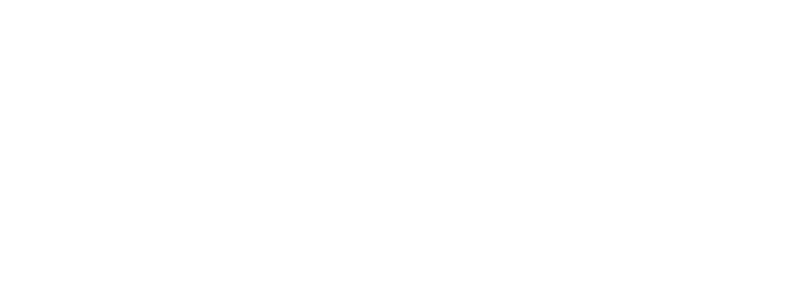
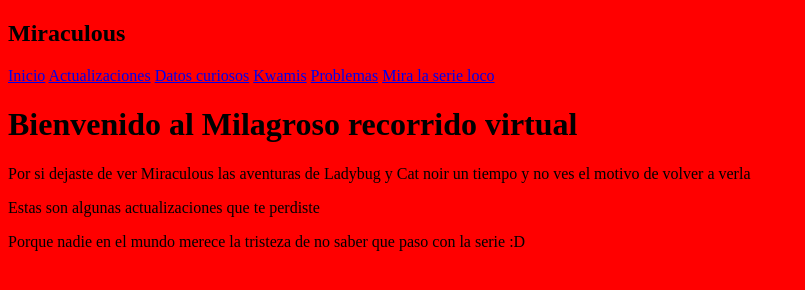
Before and after one commit to Naranjaovo/Recorrido-Virtual-, a plain HTML site: page index.html in a window 1280 px wide. Shown: the whole page, without its empty margins (0-805 px from the left). Drawn offline with Linux system fonts and the light colour scheme.

Commit message:
Vamos bien

```diff
--- /dev/null
+++ b/estilo.css
@@ -0,0 +1,4 @@
+body {
+background-color: red
+
+}
--- a/index.html
+++ b/index.html
@@ -3,9 +3,33 @@
 <head>
     <meta charset="UTF-8">
     <meta name="viewport" content="width=device-width, initial-scale=1.0">
-    <title>Document</title>
+    <title>El milagroso recorrido virtual</title>
+    <link rel="stylesheet" href="estilo.css"
 </head>
+<header>
+    <nav>
+        <h1>Miraculous</h1>
+        <div>
+            <a href="#">Inicio</a>
+            <a href="#">Actualizaciones</a>
+            <a href="#">Datos curiosos</a>
+            <a href="#">Kwamis</a>
+            <a href="#">Problemas</a>
+            <a href="#">Mira la serie loco</a>
+        </div>
+    </nav>
+
+</header>
 <body>
+    <h1> Bienvenido al Milagroso recorrido virtual</h1>
+    <div>
+        <p>Por si dejaste de ver Miraculous las aventuras de Ladybug y Cat noir un tiempo y no ves el motivo de volver a verla</p>
+        <p> Estas son algunas actualizaciones que te perdiste</p>
+        <div>
 
+
+        </div>
+        <p> Porque nadie en el mundo merece la tristeza de no saber que paso con la serie :D</p>
+    </div>
 </body>
 </html>
```
Also changed, not shown: Espacio 1.html (added), Espacio 2.html (added), Espacio 3.html (added), Espacio 4.html (added), Espacio 5.html (added), espacio 6.html (added), 1 other file.
